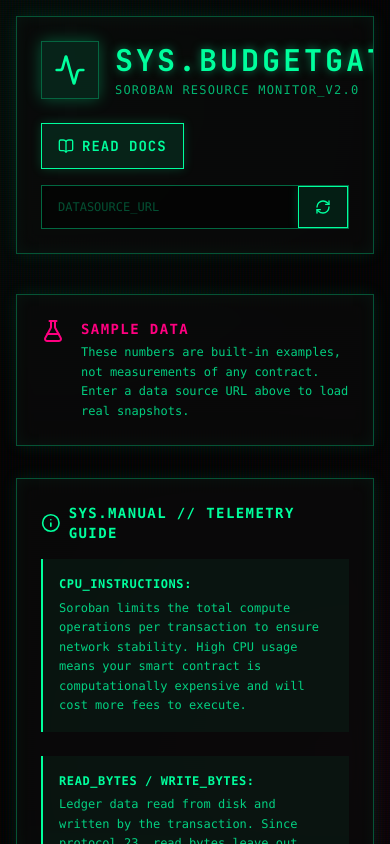
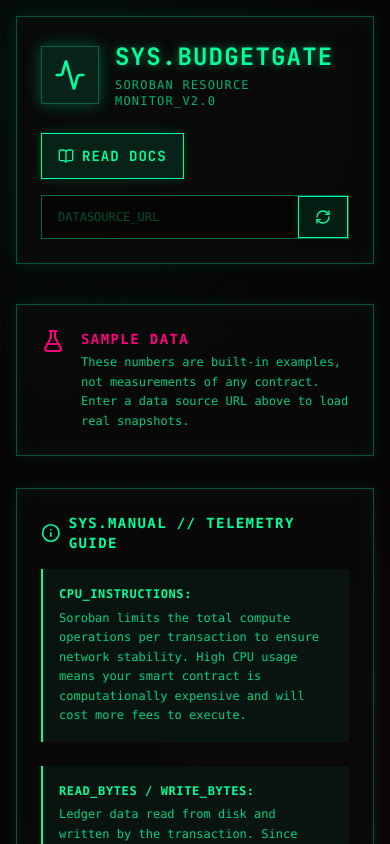
Before and after one commit to BudgetGate/soroban-budget-dashboard, a React (Vite) app: page / in a window 390 px wide. Shown: the top 844 px of the page. Built offline with nearby package versions, Linux system fonts and the light colour scheme.

Commit message:
Fit the header heading on small screens

```diff
--- a/src/pages/Dashboard.tsx
+++ b/src/pages/Dashboard.tsx
@@ -69,12 +69,12 @@
     <div className="min-h-screen p-4 md:p-8 relative z-10 selection:bg-[#00ff9d] selection:text-black">
 
       <header className="mb-10 flex flex-col md:flex-row items-start md:items-center justify-between pb-6 gap-6 glass-panel p-6 relative overflow-hidden">
-        <div className="flex items-center gap-4 relative z-10">
-          <div className="bg-[#00ff9d]/10 p-3 border border-[#00ff9d]/30 shadow-[0_0_15px_rgba(0,255,157,0.3)]">
+        <div className="flex items-center gap-4 relative z-10 min-w-0 max-w-full md:shrink-0">
+          <div className="shrink-0 bg-[#00ff9d]/10 p-3 border border-[#00ff9d]/30 shadow-[0_0_15px_rgba(0,255,157,0.3)]">
             <Activity className="w-8 h-8 text-[#00ff9d]" />
           </div>
-          <div>
-            <h1 className="text-3xl font-bold tracking-widest text-[#00ff9d] uppercase" style={{ textShadow: '0 0 10px rgba(0,255,157,0.5)' }}>SYS.BudgetGate</h1>
+          <div className="min-w-0">
+            <h1 className="text-2xl sm:text-3xl font-bold tracking-wider sm:tracking-widest break-words text-[#00ff9d] uppercase" style={{ textShadow: '0 0 10px rgba(0,255,157,0.5)' }}>SYS.BudgetGate</h1>
             <p className="text-xs text-[#00ff9d]/70 font-mono tracking-widest uppercase mt-1">Soroban Resource Monitor_v2.0</p>
           </div>
         </div>
```
